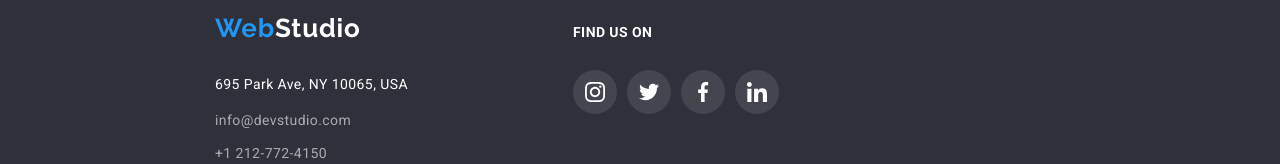
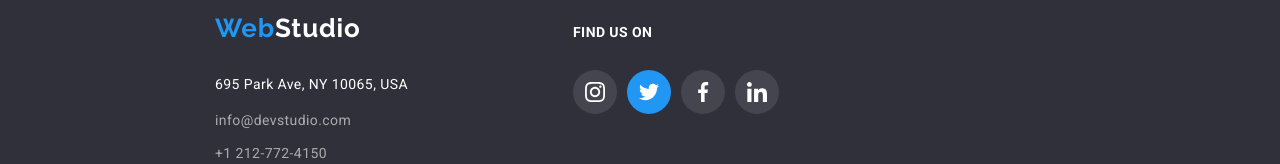
Before and after one commit to curelusaioana29/goit-markup-hw-04, a plain HTML site: page portfolio.html in a window 1280 px wide. Shown: the part 1707-1871 px from the top of the page. Drawn offline with Linux system fonts and the light colour scheme; files whose address does not match are found by name.

Commit message:
Update portfolio.html

```diff
--- a/portfolio.html
+++ b/portfolio.html
@@ -296,7 +296,7 @@
             </li>
             <li class="item-s-l-footer">
               <a
-                class="link link-social-footer"
+                class="item-s-l-footer-icon"
                 href="https://twitter.com"
                 target="_blank"
                 rel="noopener noreferrer"
```
